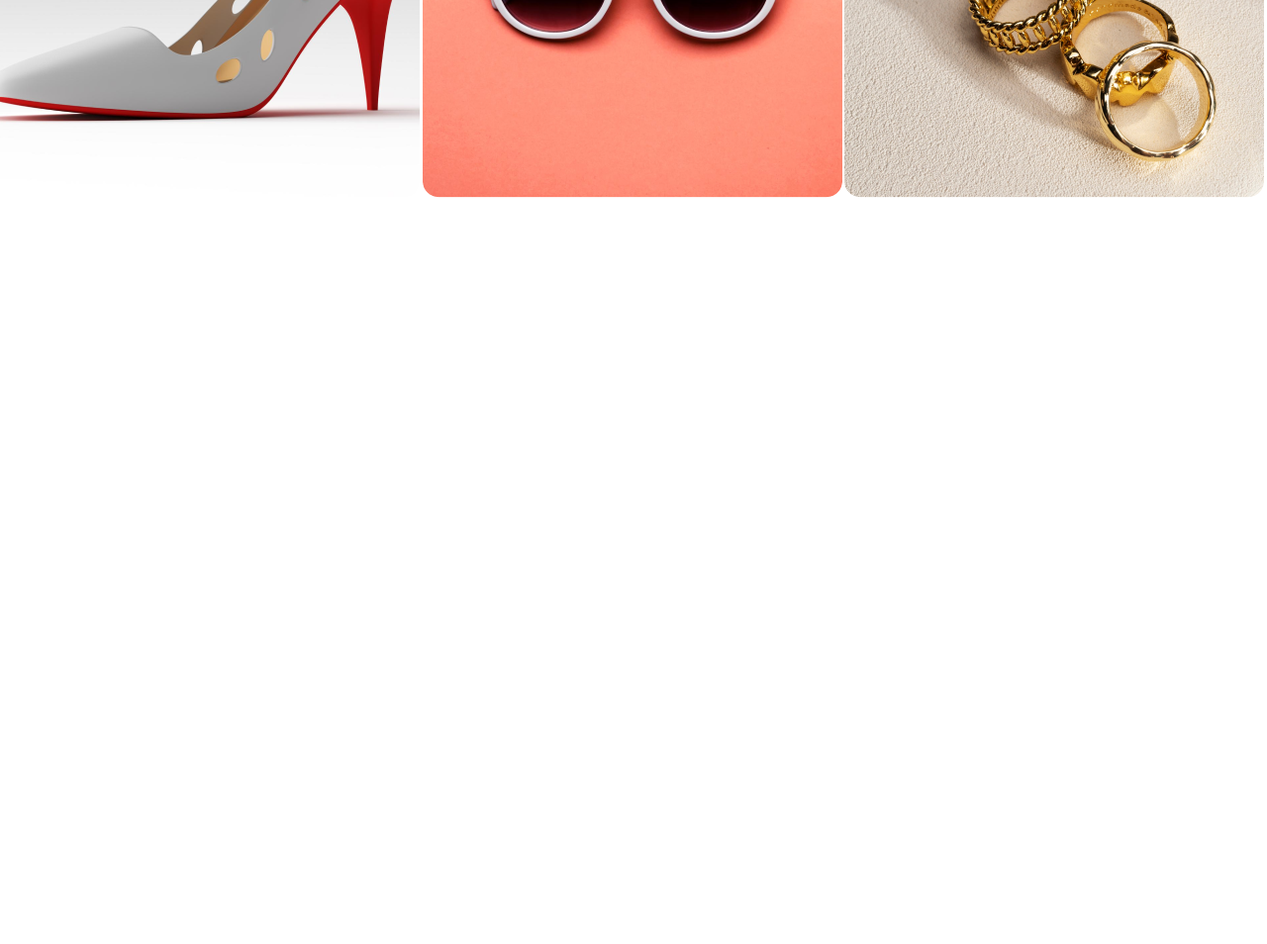
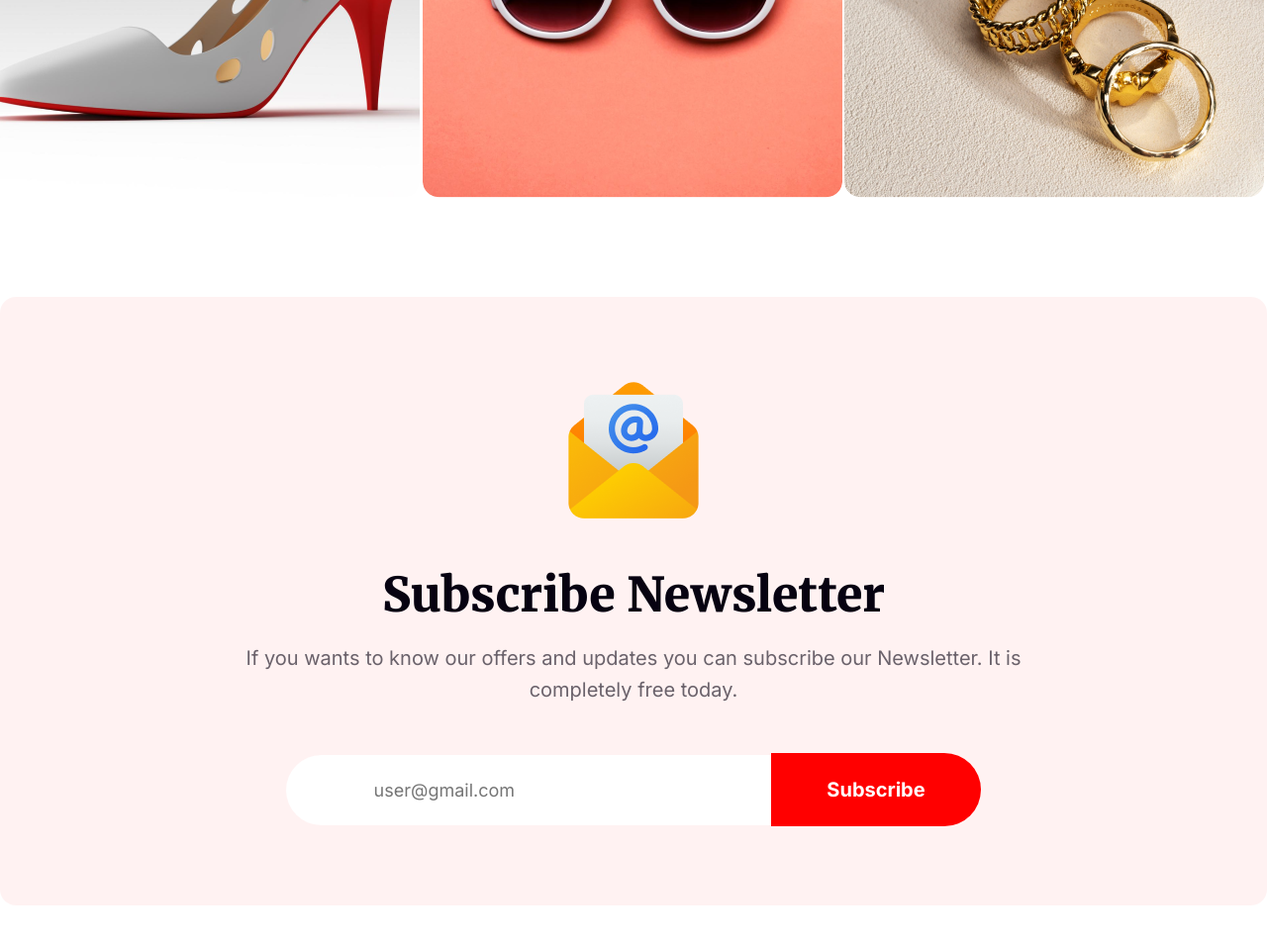
Before and after one commit to fahaadem/ph-b9-assignment-1, a plain HTML site: page index.html in a window 1280 px wide. Shown: the part 5256-6210 px from the top of the page at 99% size. Before the commit the page ends 5556 px from the top, so only its background shows below. Drawn offline with Linux system fonts and the light colour scheme.

Commit message:
Added Subscribe Newsletter Section

```diff
--- a/index.html
+++ b/index.html
@@ -80,7 +80,7 @@
         <section class="portfolio-section">
             <p class="portfolio-title">THE BEST GIFTS</p>
             <h2 class="portfolio-heading">Our Awesome Portfolio</h2>
-            <p class="portfolio-description">The Our Awesome Portfolio section on our website showcases our work experience and projects that we are most proud of. It is a place where we can show our skills and attract clients to our services.</p>
+            <p class="portfolio-description">The Our Awesome Portfolio section on our website showcases our work experience and projects that <br> we are most proud of. It is a place where we can show our skills and attract clients to our services.</p>
             <div class="portfolio-img-container">
                 <img class="portfolio-img" src="images/Rectangle 3.png" alt="">
                 <img class="portfolio-img" src="images/Rectangle 4.png" alt="">
@@ -90,6 +90,15 @@
                 <img class="portfolio-img" src="images/Rectangle 8.png" alt="">
             </div>
         </section>
+        <section class="subscribe-section">
+            <img src="images/Group 61.png" alt="">
+            <h2 class="subscribe-section-heading">Subscribe Newsletter</h2>
+            <p class="subscribe-section-description">If you wants to know our offers and updates you can subscribe our Newsletter. It is completely free today.</p>
+            <div>
+                <input type="email" name="" id="input-email" placeholder="user@gmail.com">
+                <input id="btn-subscribe" type="button" value="Subscribe">
+            </div>
+        </section>
     </main>
     <footer></footer>
 </body>
--- a/styles/style.css
+++ b/styles/style.css
@@ -356,3 +356,67 @@ header {
     box-shadow: rgba(0, 0, 0, 0.25) 0px 54px 55px, rgba(0, 0, 0, 0.12) 0px -12px 30px, rgba(0, 0, 0, 0.12) 0px 4px 6px, rgba(0, 0, 0, 0.17) 0px 12px 13px, rgba(0, 0, 0, 0.09) 0px -3px 5px;
     transition-duration: .8s;
 }
+
+
+
+/* Subscribe Section */
+
+.subscribe-section {
+    max-width: 1320px;
+    margin: 100px auto;
+    border-radius: 16px;
+    background: rgba(255, 0, 0, 0.05);
+    text-align: center;
+    padding: 80px 0px;
+}
+
+.subscribe-section-heading {
+    color: #070211;
+    font-family: Merriweather;
+    font-size: 48px;
+    font-weight: 900;
+    text-transform: capitalize;
+    margin-top: 36px;
+}
+
+.subscribe-section-description {
+    color: rgba(7, 2, 17, 0.60);
+    font-family: Inter;
+    font-size: 20px;
+    font-weight: 400;
+    line-height: 32px;
+    /* 160% */
+    margin-top: 18px;
+    margin-bottom: 48px;
+    padding: 0px 200px;
+}
+
+#input-email {
+    border-top-left-radius: 50px;
+    border-bottom-left-radius: 50px;
+    background: #FFF;
+    padding: 25px 200px 25px 30px;
+    color: rgba(7, 2, 17, 0.651);
+    text-align: center;
+    font-family: Inter;
+    font-size: 18px;
+    font-weight: 400;
+    border: none;
+}
+
+#btn-subscribe {
+    color: #FFF;
+    font-family: Inter;
+    font-size: 20px;
+    font-weight: 600;
+    border-radius: 0px 50px 50px 0px;
+    background: #F00;
+    text-transform: capitalize;
+    padding: 25px 56px;
+    border: none;
+    margin-left: -3px;
+}
+
+#btn-subscribe:hover {
+    box-shadow: 5px 5px 5px rgba(155, 5, 5, 0.63);
+}
```
